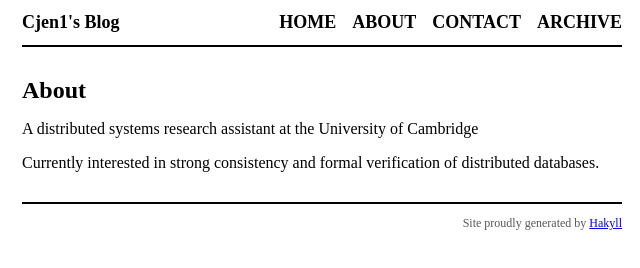
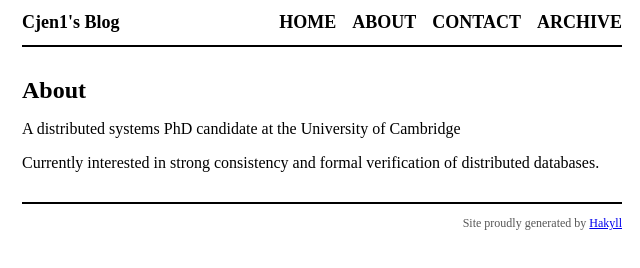
Before and after one commit to Cjen1/Cjen1.github.io, a plain HTML site: page about.html in a window 1280 px wide. Shown: the full height of the page, 318-958 px from the left. Drawn offline with Linux system fonts and the light colour scheme.

Commit message:
snapshot 03/20/21 17:27

```diff
--- a/about.html
+++ b/about.html
@@ -23,7 +23,7 @@
 
         <main role="main">
             <h1>About</h1>
-            <p>A distributed systems research assistant at the University of Cambridge</p>
+            <p>A distributed systems PhD candidate at the University of Cambridge</p>
 <p>Currently interested in strong consistency and formal verification of distributed databases.</p>
         </main>
 
```
